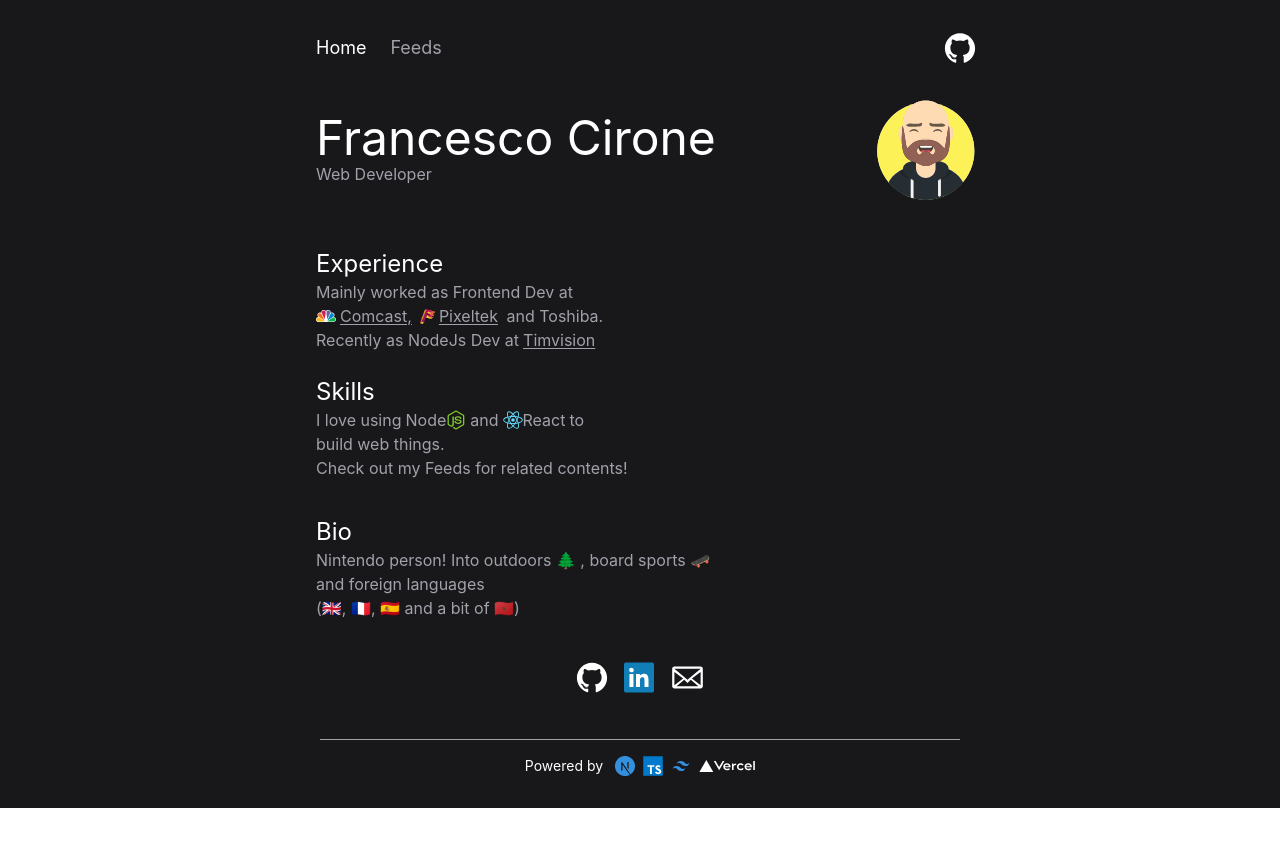
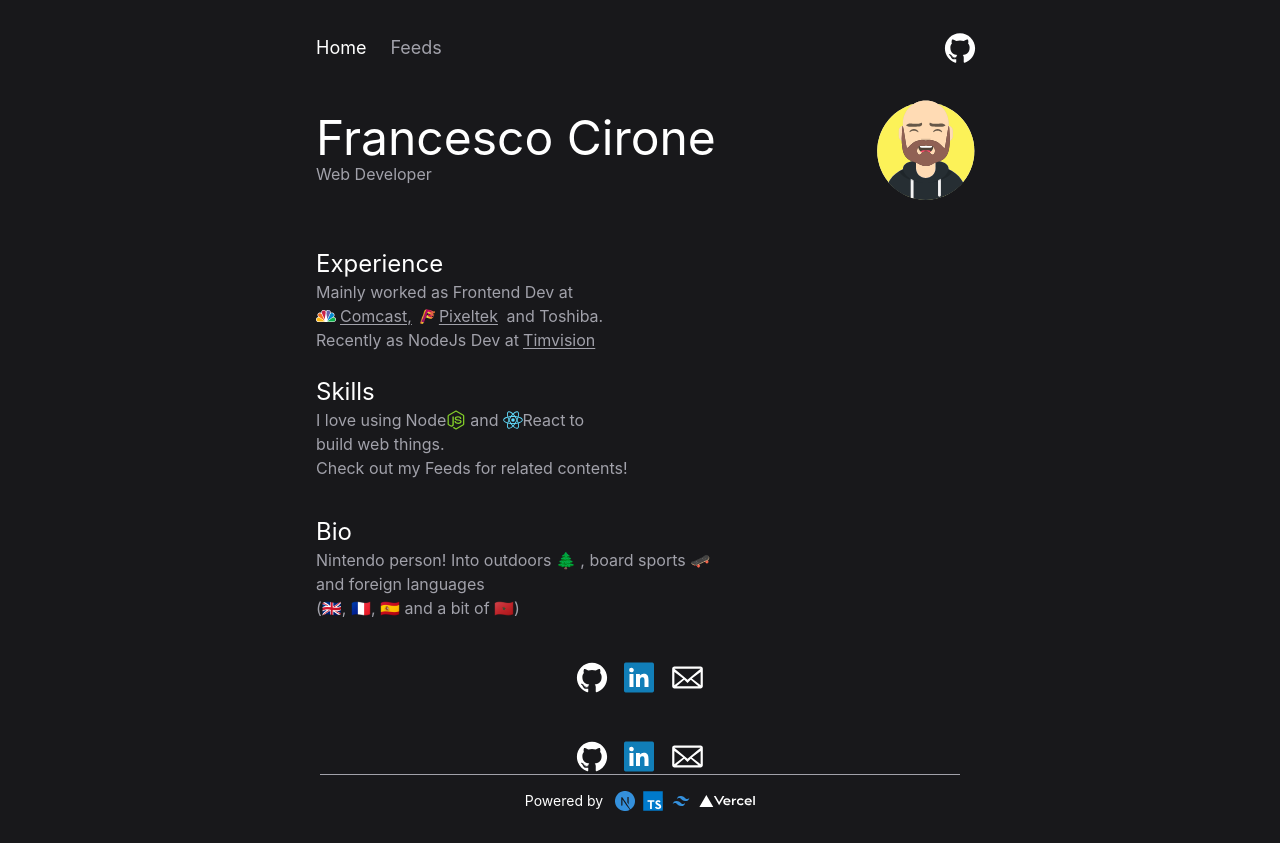
Before and after one commit to inhopj/fcirone.dev, a Next.js app: page / in a window 1280 px wide. Before the commit the page ends 808 px from the top, so only its background shows below. Built offline with nearby package versions, Linux system fonts and the light colour scheme.

Commit message:
remove Contacts from About to place it above the footer

```diff
--- a/pages/index.tsx
+++ b/pages/index.tsx
@@ -4,6 +4,7 @@ import Header from '../components/Header/Header'
 import Hero from '../components/Hero'
 import About from '../components/About/About'
 import Credits from '../components/Credits/Credits'
+import Contacts from '../components/Contacts'
 
 const Home: NextPage = () => {
   return (
@@ -23,6 +24,7 @@ const Home: NextPage = () => {
           <About className='' />
         </div>
         <div className='flex flex-col items-center'>
+          <Contacts className='' />
           <Credits className='' />
         </div>
       </div>
```
